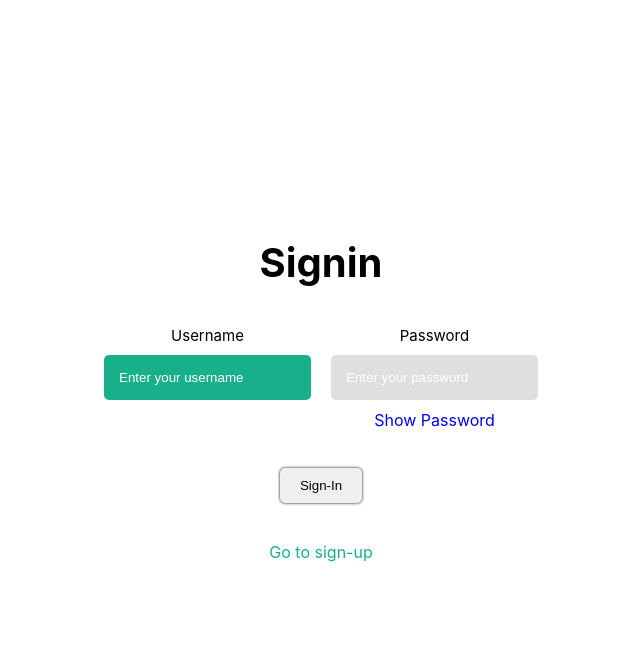
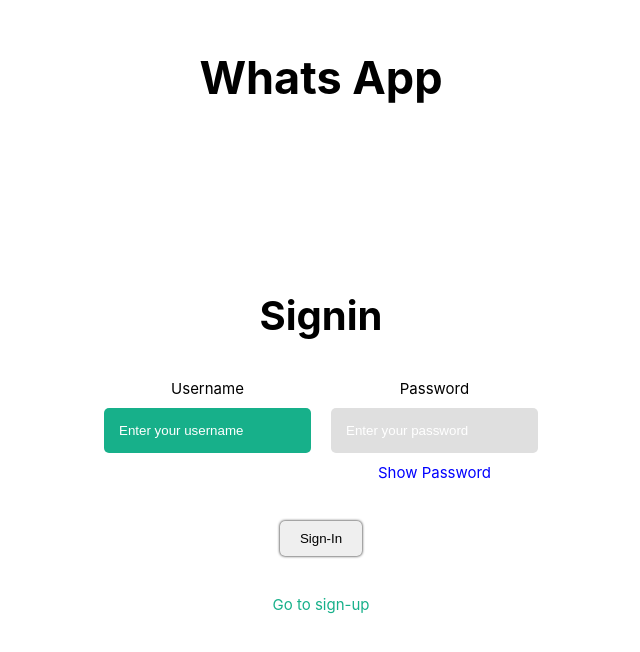
Before and after one commit to OhSnapItsAM/WhatsApp-Clone, a Next.js app: page / in a window 1280 px wide. Shown: the top 652 px of the page, without its empty margins (319-959 px from the left). Built offline with nearby package versions, Linux system fonts and the light colour scheme; no server answers.

Commit message:
ADDED A HEADER TO SIGNIN/SIGNUP PAGE

```diff
--- a/pages/index.js
+++ b/pages/index.js
@@ -114,6 +114,7 @@
         <div className={styles.home}>
           {/* Login/Signup Container */}
           <div className={styles.container}>
+            <h2>Whats App</h2>
             {signup ? (
               // Signup
               <div className={styles.container__user}>
--- a/styles/Home.module.scss
+++ b/styles/Home.module.scss
@@ -22,6 +22,13 @@
     box-shadow: 0px 0px 9px rgb(170, 170, 170);
 
     display: flex;
+    flex-direction: column;
+    align-items: center;
+    justify-content: center;
+
+    padding-top: 50px;
+
+    font-size: 30px;
 
     .container__user {
       width: inherit;
@@ -42,6 +49,8 @@
         flex-direction: column;
         align-items: center;
         justify-content: space-evenly;
+
+        font-size: 15px;
 
         h5 {
           font-size: 40px;
```
